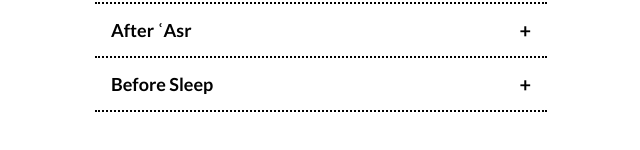
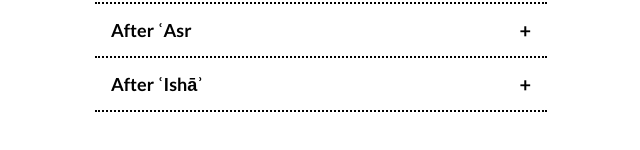
Before and after one commit to stephane849/mindfulquran, a Next.js app: page / in a window 1280 px wide. Both pictures are taken after a click on the tab "Awrad". Shown: the part 242-392 px from the top of the page, without its empty margins (305-945 px from the left). Built offline with nearby package versions, Linux system fonts and the light colour scheme; a web font is replaced by a local one.

Commit message:
Rename Awrad group: Before Sleep → After ʿIshāʾ
https://claude.ai/code/session_01UUCzivpzvZ2uR3GmVARf2F

```diff
--- a/components/AwradSection.tsx
+++ b/components/AwradSection.tsx
@@ -11,7 +11,7 @@ const AWRAD_GROUPS = [
   },
   { label: 'After Fajr', ids: [36] },
   { label: 'After ʿAsr', ids: [56] },
-  { label: 'Before Sleep', ids: [67] },
+  { label: 'After ʿIshāʾ', ids: [67] },
 ];
 
 export function AwradSection({ chapters }: { chapters: Chapter[] | undefined }) {
```
